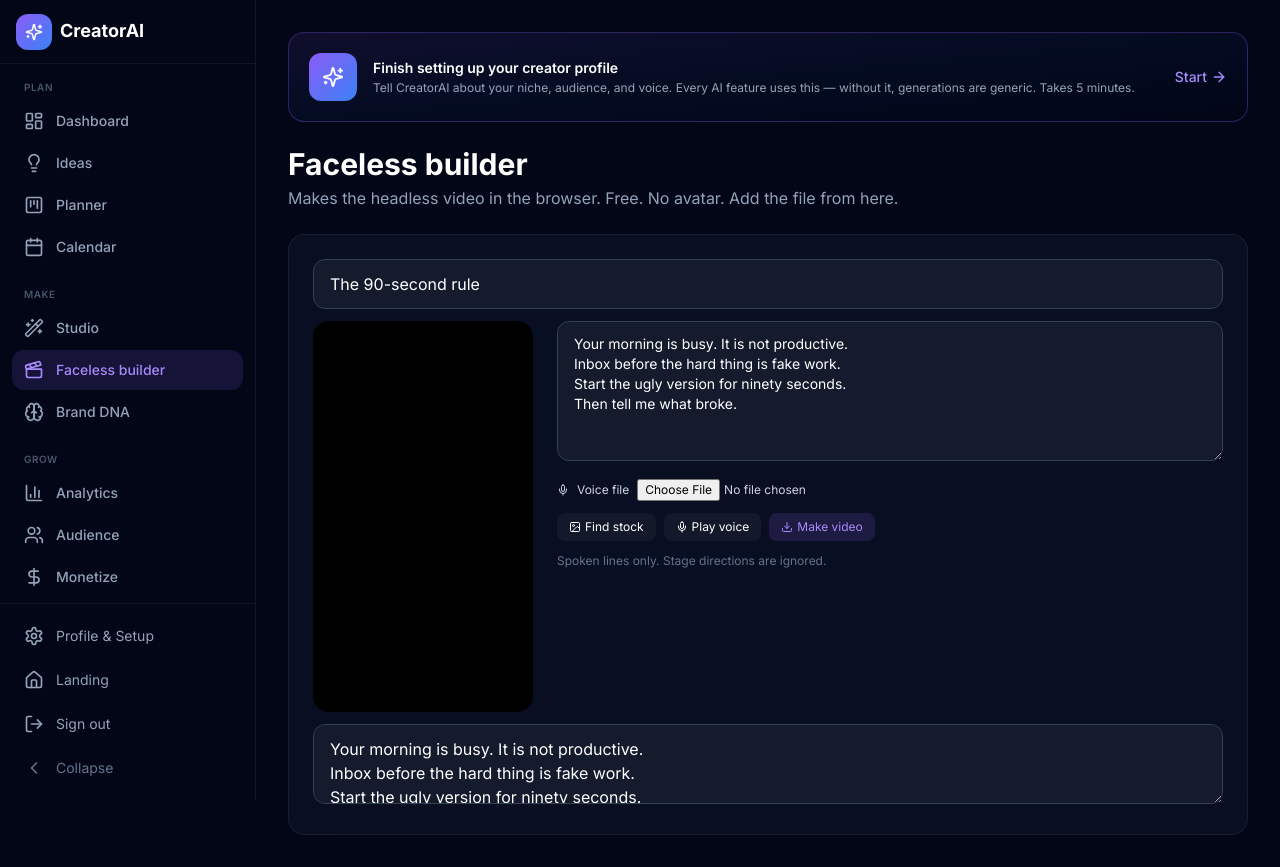
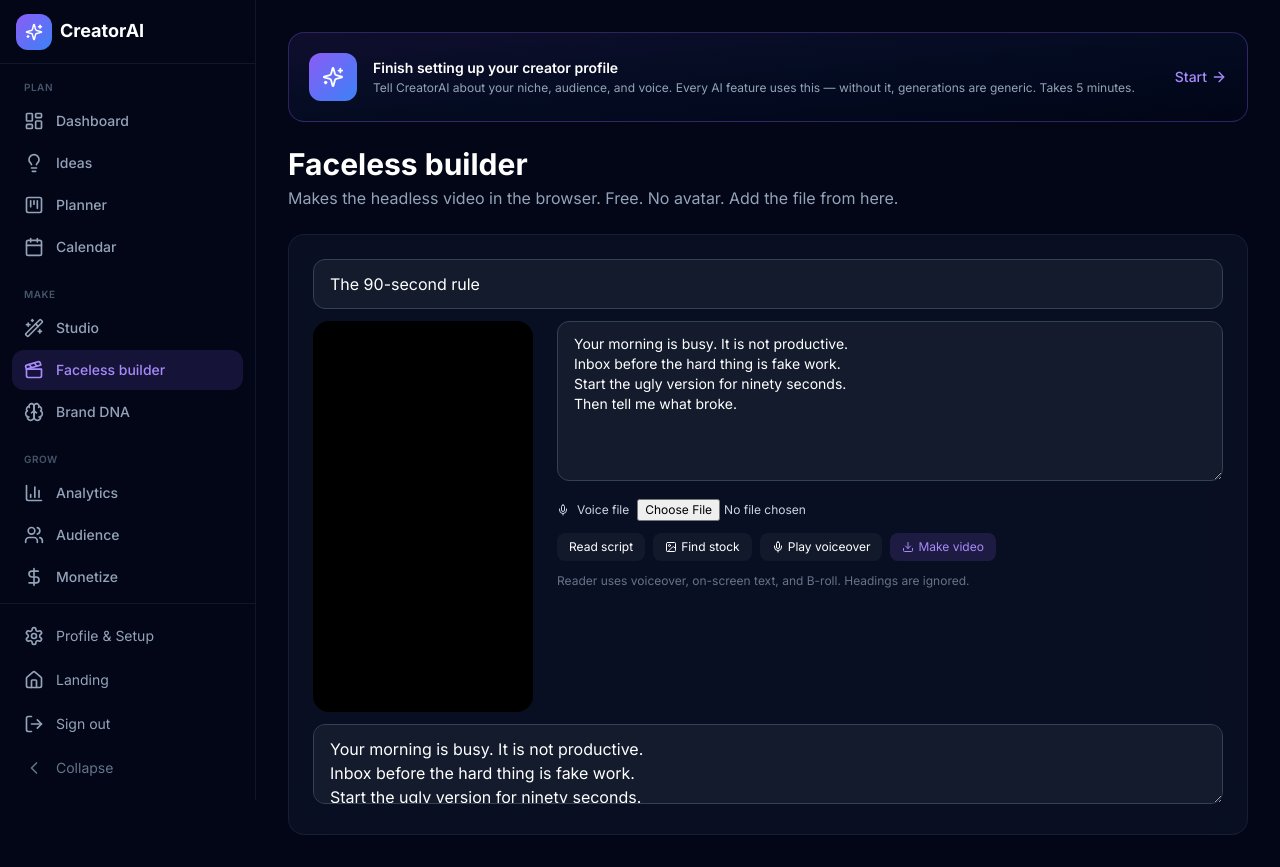
Before and after one commit to matpcul-tech/creator-os, a Next.js app: page /builder in a window 1280 px wide. Built offline with nearby package versions, Linux system fonts and the light colour scheme.

Commit message:
Read voiceover, on-screen text, and B-roll as separate tracks.

```diff
--- a/components/FacelessBuilder.tsx
+++ b/components/FacelessBuilder.tsx
@@ -3,39 +3,31 @@
 import { useEffect, useRef, useState } from "react";
 import { Download, Image as ImageIcon, Mic } from "lucide-react";
 
-type Scene = { line: string; query: string; media: HTMLImageElement | null; credit: string };
+type Scene = { caption: string; voice: string; visual: string; media: HTMLImageElement | null; credit: string; seconds: number };
 type StockInfo = { url: string; thumburl?: string; size?: number; descriptionurl?: string };
-const STOP = new Set("the a an and or to for of in on your is it not then with this that from just does have will".split(" "));
-const VISUAL: [RegExp, string][] = [
-  [/sleep|night|bed|rest/, "person sleeping in bed"],
-  [/walk|steps|stroll/, "person walking park path"],
-  [/food|eat|meal|diet|plate/, "healthy meal plate"],
-  [/lift|gym|muscle|weight/, "person lifting weights"],
-  [/pill|supplement|drug/, "empty medicine bottle"],
-  [/clock|year|age|time/, "clock on a wall"],
-  [/city|street/, "city street daylight"],
-  [/run|jog/, "person jogging park"],
-];
 
-function spokenLines(script: string) {
-  return script.split(/\n+/).map((s) => s.replace(/^#+\s*/, "").replace(/^\d+[.)]\s*/, "").trim()).filter((s) => {
-    if (s.length < 8) return false;
-    if (/^(hook|cta|visual|b-roll|on-screen|scene|caption)\b/i.test(s)) return false;
-    if (/\d+:\d+/.test(s) && s.length < 40) return false;
-    if (/on-screen text|bold on cards|1-2 lines/i.test(s)) return false;
-    return true;
-  }).slice(0, 12);
+function clean(value: string) {
+  return value.replace(/^#+\s*/, "").replace(/^>\s*/, "").replace(/^[*_]+|[*_]+$/g, "").replace(/^["\u201c]|["\u201d]$/g, "").trim();
 }
-function visualQuery(line: string) {
-  for (const [re, q] of VISUAL) if (re.test(line.toLowerCase())) return q + " filemime:image/jpeg";
-  const words = line.toLowerCase().replace(/[^a-z0-9 ]/g, "").split(/\s+/).filter((w) => w.length > 3 && !STOP.has(w));
-  return (words.slice(0, 2).join(" ") || "daylight landscape") + " photograph filemime:image/jpeg";
-}
-function secondsFor(line: string) {
-  return Math.min(12, Math.max(4.5, line.split(/\s+/).length / 2.2));
+function parseScript(script: string): Scene[] {
+  const chunks = script.split(/\n---\n|\n##+\s+/).map((c) => c.trim()).filter(Boolean);
+  const scenes: Scene[] = [];
+  for (const chunk of chunks) {
+    const on = chunk.match(/\*\*ON-SCREEN TEXT:\*\*([\s\S]*?)(\*\*VOICEOVER:\*\*|\*\*B-ROLL:\*\*|$)/i);
+    const voice = chunk.match(/\*\*VOICEOVER:\*\*([\s\S]*?)(\*\*ON-SCREEN TEXT:\*\*|\*\*B-ROLL:\*\*|$)/i);
+    const roll = chunk.match(/\*\*B-ROLL:\*\*([\s\S]*?)(\*\*ON-SCREEN TEXT:\*\*|\*\*VOICEOVER:\*\*|$)/i);
+    const captions = (on?.[1] || "").split(/\n+/).map(clean).filter((line) => line.length > 1 && !/^on-screen/i.test(line));
+    const spoken = clean((voice?.[1] || "").replace(/\n+/g, " "));
+    const visual = clean((roll?.[1] || "").split(/[.,]/)[0] || "");
+    if (!captions.length && !spoken) continue;
+    const lines = captions.length ? captions : [spoken];
+    const seconds = Math.max(4, spoken.split(/\s+/).filter(Boolean).length / 2.3);
+    lines.forEach((caption) => scenes.push({ caption, voice: spoken, visual: visual || caption, media: null, credit: "", seconds: seconds / lines.length }));
+  }
+  return scenes.slice(0, 24);
 }
 async function commons(q: string): Promise<StockInfo[]> {
-  const url = "https://commons.wikimedia.org/w/api.php?action=query&format=json&origin=*&generator=search&gsrnamespace=6&gsrlimit=4&prop=imageinfo&iiprop=url&iiurlwidth=1080&gsrsearch=" + encodeURIComponent(q);
+  const url = "https://commons.wikimedia.org/w/api.php?action=query&format=json&origin=*&generator=search&gsrnamespace=6&gsrlimit=3&prop=imageinfo&iiprop=url&iiurlwidth=1080&gsrsearch=" + encodeURIComponent(q + " filemime:image/jpeg");
   const data = await fetch(url).then((r) => r.json());
   const pages = Object.values(data.query?.pages || {}) as { imageinfo?: StockInfo[] }[];
   return pages.map((p) => p.imageinfo?.[0]).filter((info): info is StockInfo => Boolean(info));
@@ -49,10 +41,10 @@
     img.src = url.split("?")[0];
   });
 }
-function cover(ctx: CanvasRenderingContext2D, media: CanvasImageSource, w: number, h: number, dx: number, dy: number, dw: number, dh: number, zoom: number) {
-  const scale = Math.max(dw / (w * zoom), dh / (h * zoom));
-  const nw = w * zoom * scale;
-  const nh = h * zoom * scale;
+function cover(ctx: CanvasRenderingContext2D, media: CanvasImageSource, w: number, h: number, dx: number, dy: number, dw: number, dh: number) {
+  const scale = Math.max(dw / w, dh / h);
+  const nw = w * scale;
+  const nh = h * scale;
   ctx.drawImage(media, dx + (dw - nw) / 2, dy + (dh - nh) / 2, nw, nh);
 }
 function wrap(ctx: CanvasRenderingContext2D, text: string, max: number) {
@@ -65,7 +57,7 @@
     else line = trial;
   }
   if (line) out.push(line);
-  return out.slice(0, 3);
+  return out.slice(0, 4);
 }
 
 export function FacelessBuilder({ script, title, contentId }: { script: string; title: string; contentId?: number }) {
@@ -74,84 +66,80 @@
   const voiceRef = useRef<HTMLAudioElement | null>(null);
   const [text, setText] = useState(script);
   const [scenes, setScenes] = useState<Scene[]>([]);
-  const [status, setStatus] = useState("Spoken lines only. Stage directions are ignored.");
+  const [status, setStatus] = useState("Reader uses voiceover, on-screen text, and B-roll. Headings are ignored.");
   const [fileUrl, setFileUrl] = useState("");
   const [voiceName, setVoiceName] = useState("");
   const [busy, setBusy] = useState(false);
   useEffect(() => setText(script), [script]);
 
+  function read() {
+    const parsed = parseScript(text);
+    scenesRef.current = parsed;
+    setScenes(parsed);
+    const total = parsed.reduce((n, s) => n + s.seconds, 0);
+    setStatus(parsed.length + " cards from on-screen text. About " + Math.round(total) + " seconds from the voiceover.");
+    return parsed;
+  }
   function paint(elapsed: number, list = scenesRef.current) {
     const canvas = canvasRef.current;
     if (!canvas) return;
     const ctx = canvas.getContext("2d");
     if (!ctx) return;
-    const cards = list.length ? list : spokenLines(text).map((line) => ({ line, query: visualQuery(line), media: null, credit: "" }));
+    const cards = list.length ? list : read();
     let cursor = 0;
     let idx = 0;
-    let local = 0;
     for (let i = 0; i < cards.length; i++) {
-      const len = secondsFor(cards[i].line);
-      if (elapsed < cursor + len || i === cards.length - 1) { idx = i; local = Math.min(1, (elapsed - cursor) / len); break; }
-      cursor += len;
+      if (elapsed < cursor + cards[i].seconds || i === cards.length - 1) { idx = i; break; }
+      cursor += cards[i].seconds;
     }
-    const scene = cards[idx] || { line: title || "Faceless", media: null };
+    const scene = cards[idx];
     ctx.fillStyle = "#111";
     ctx.fillRect(0, 0, 720, 1280);
-    if (scene.media) cover(ctx, scene.media, scene.media.naturalWidth || 720, scene.media.naturalHeight || 800, 0, 120, 720, 820, 1 + local * 0.05);
-    else { ctx.fillStyle = "#1e5c49"; ctx.fillRect(0, 120, 720, 820); }
-    ctx.fillStyle = "rgba(12,11,9,0.84)";
+    if (scene?.media) cover(ctx, scene.media, scene.media.naturalWidth || 720, scene.media.naturalHeight || 800, 0, 100, 720, 840);
+    else { ctx.fillStyle = "#1c1b19"; ctx.fillRect(0, 100, 720, 840); }
+    ctx.fillStyle = "rgba(12,11,9,0.86)";
     ctx.fillRect(0, 960, 720, 320);
     ctx.fillStyle = "#f4eee4";
-    ctx.font = "700 42px Georgia, serif";
-    wrap(ctx, scene.line, 610).forEach((ln, i) => ctx.fillText(ln, 48, 1040 + i * 52));
-    ctx.fillStyle = "#e23d12";
-    ctx.fillRect(48, 1236, 624 * Math.min(1, local || 0.05), 8);
+    ctx.font = "700 40px Georgia, serif";
+    wrap(ctx, scene?.caption || title || "Faceless", 610).forEach((ln, i) => ctx.fillText(ln, 48, 1036 + i * 50));
   }
-
   async function findStock() {
     setBusy(true);
-    const lines = spokenLines(text);
-    setStatus("Matching photos to " + lines.length + " spoken lines…");
+    const parsed = read();
     const built: Scene[] = [];
-    for (const line of lines) {
-      const query = visualQuery(line);
-      const pics = await commons(query).catch(() => [] as StockInfo[]);
+    for (const scene of parsed) {
+      const pics = await commons(scene.visual).catch(() => [] as StockInfo[]);
       let media: HTMLImageElement | null = null;
       let credit = "Wikimedia Commons";
       for (const pic of pics) {
         media = await loadImage(pic.thumburl || pic.url);
         if (media) { credit = pic.descriptionurl || credit; break; }
       }
-      built.push({ line, query, media, credit });
+      built.push({ ...scene, media, credit });
     }
     scenesRef.current = built;
     setScenes(built);
     paint(0.2, built);
-    const total = built.reduce((n, s) => n + secondsFor(s.line), 0);
-    setStatus(built.filter((s) => s.media).length + " photos. About " + Math.round(total) + " seconds. Add a voice file to put it in the export.");
     setBusy(false);
+    setStatus("Stock matched from B-roll notes, not from the headings.");
     return built;
   }
-
   function speak() {
-    const lines = spokenLines(text);
+    const parsed = scenesRef.current.length ? scenesRef.current : read();
+    const spoken = Array.from(new Set(parsed.map((s) => s.voice).filter(Boolean))).join(" ");
     window.speechSynthesis.cancel();
-    const u = new SpeechSynthesisUtterance(lines.join(". "));
-    u.rate = 0.95;
-    window.speechSynthesis.speak(u);
-    setStatus("Playing voice in the browser. A downloaded file includes voice only if you attach an audio file.");
+    window.speechSynthesis.speak(new SpeechSynthesisUtterance(spoken));
+    setStatus("Playing the voiceover only. Headings and B-roll are not spoken.");
   }
-
   async function render() {
     if (busy) return;
     const list = scenesRef.current.length ? scenesRef.current : await findStock();
     const canvas = canvasRef.current;
     if (!canvas || !list.length) return;
-    paint(0.05, list);
     const canvasStream = canvas.captureStream(30);
     let mixed: MediaStream = canvasStream;
     const voice = voiceRef.current;
-    if (voice && voice.src) {
+    if (voice?.src) {
       const audioCtx = new AudioContext();
       const dest = audioCtx.createMediaStreamDestination();
       const source = audioCtx.createMediaElementSource(voice);
@@ -166,16 +154,15 @@
     const chunks: Blob[] = [];
     rec.ondataavailable = (e) => { if (e.data.size) chunks.push(e.data); };
     const done = new Promise((resolve) => { rec.onstop = resolve; });
-    setStatus("Rendering…");
     rec.start();
-    const total = list.reduce((n, s) => n + secondsFor(s.line), 0);
+    const total = list.reduce((n, s) => n + s.seconds, 0);
     const started = performance.now();
     await new Promise<void>((resolve) => {
       const id = window.setInterval(() => {
         const t = (performance.now() - started) / 1000;
         paint(t, list);
         if (t >= total) { window.clearInterval(id); resolve(); }
-      }, 40);
+      }, 50);
     });
     rec.stop();
     voice?.pause();
@@ -192,14 +179,14 @@
       req.onupgradeneeded = () => req.result.createObjectStore("cuts");
       req.onsuccess = () => req.result.transaction("cuts", "readwrite").objectStore("cuts").put(blob, String(contentId));
     }
-    setStatus("Downloaded. Captions are the spoken lines. Voice is in the file if you attached one.");
+    setStatus("Downloaded. Captions are the on-screen lines. Voice file is mixed if you attached one.");
   }
 
   return (
     <div className="grid md:grid-cols-[220px_1fr] gap-6">
       <canvas ref={canvasRef} width={720} height={1280} className="w-full max-w-[220px] rounded-2xl bg-black" />
       <div>
-        <textarea value={text} onChange={(e) => { setText(e.target.value); scenesRef.current = []; }} className="cai-input min-h-[140px] text-sm" />
+        <textarea value={text} onChange={(e) => { setText(e.target.value); scenesRef.current = []; }} className="cai-input min-h-[160px] text-sm" />
         <label className="mt-3 flex items-center gap-2 text-xs text-dark-300">
           <Mic size={12} /> Voice file
           <input type="file" accept="audio/*" onChange={(e) => {
@@ -212,12 +199,13 @@
           {voiceName}
         </label>
         <div className="flex flex-wrap gap-2 mt-3">
+          <button onClick={read} className="px-3 py-1.5 rounded-lg text-xs bg-dark-800/40 text-white">Read script</button>
           <button onClick={findStock} disabled={busy} className="px-3 py-1.5 rounded-lg text-xs bg-dark-800/40 text-white flex items-center gap-1"><ImageIcon size={12} /> Find stock</button>
-          <button onClick={speak} className="px-3 py-1.5 rounded-lg text-xs bg-dark-800/40 text-white flex items-center gap-1"><Mic size={12} /> Play voice</button>
+          <button onClick={speak} className="px-3 py-1.5 rounded-lg text-xs bg-dark-800/40 text-white flex items-center gap-1"><Mic size={12} /> Play voiceover</button>
           <button onClick={render} disabled={busy} className="px-3 py-1.5 rounded-lg text-xs bg-brand-500/15 text-brand-400 flex items-center gap-1"><Download size={12} /> Make video</button>
         </div>
         <p className="text-xs text-dark-500 mt-3">{status}</p>
-        {scenes.map((s, i) => <p key={i} className="text-[10px] text-dark-500 truncate">{i + 1}. {s.line}</p>)}
+        {scenes.slice(0, 8).map((s, i) => <p key={i} className="text-[10px] text-dark-500 truncate">{i + 1}. {s.caption} — {s.visual}</p>)}
         {fileUrl ? <video src={fileUrl} controls className="mt-3 w-full max-w-[220px] rounded-xl" /> : null}
       </div>
     </div>
```
